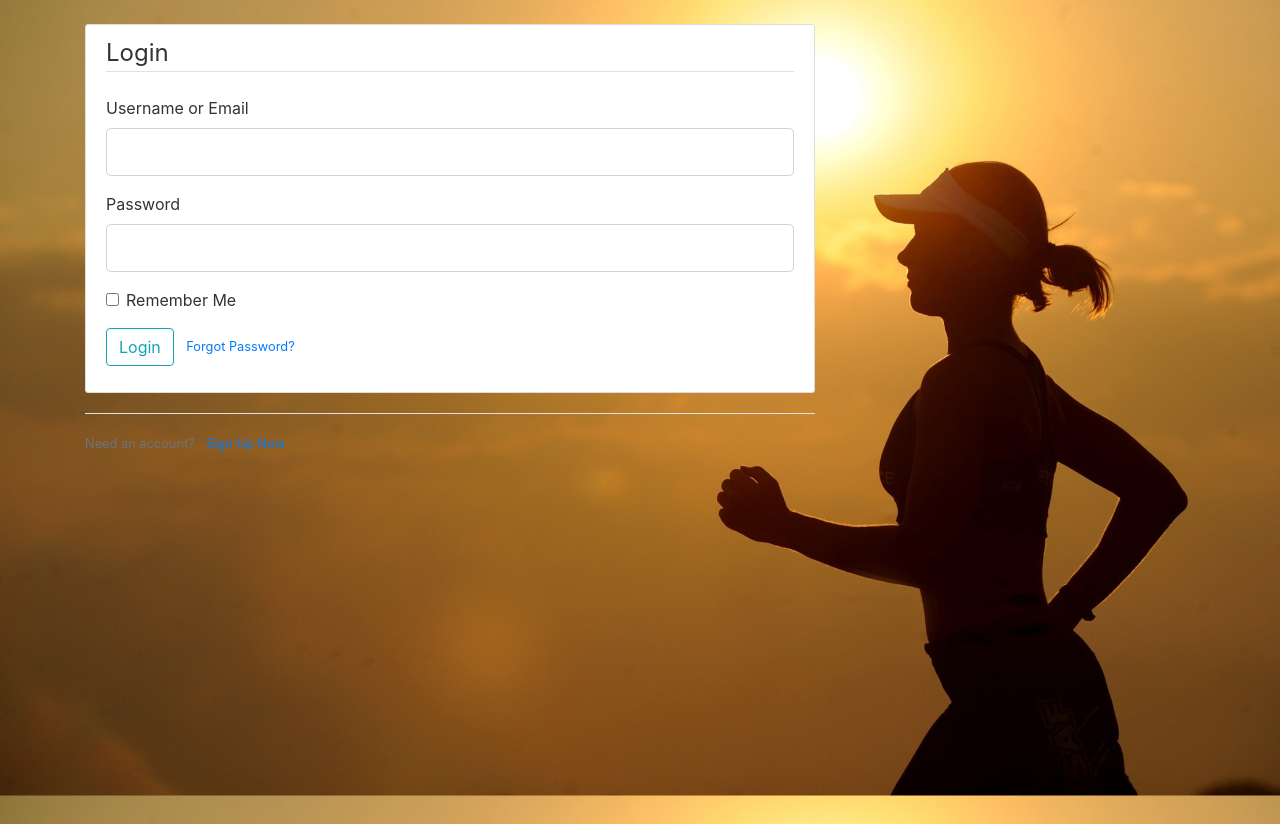
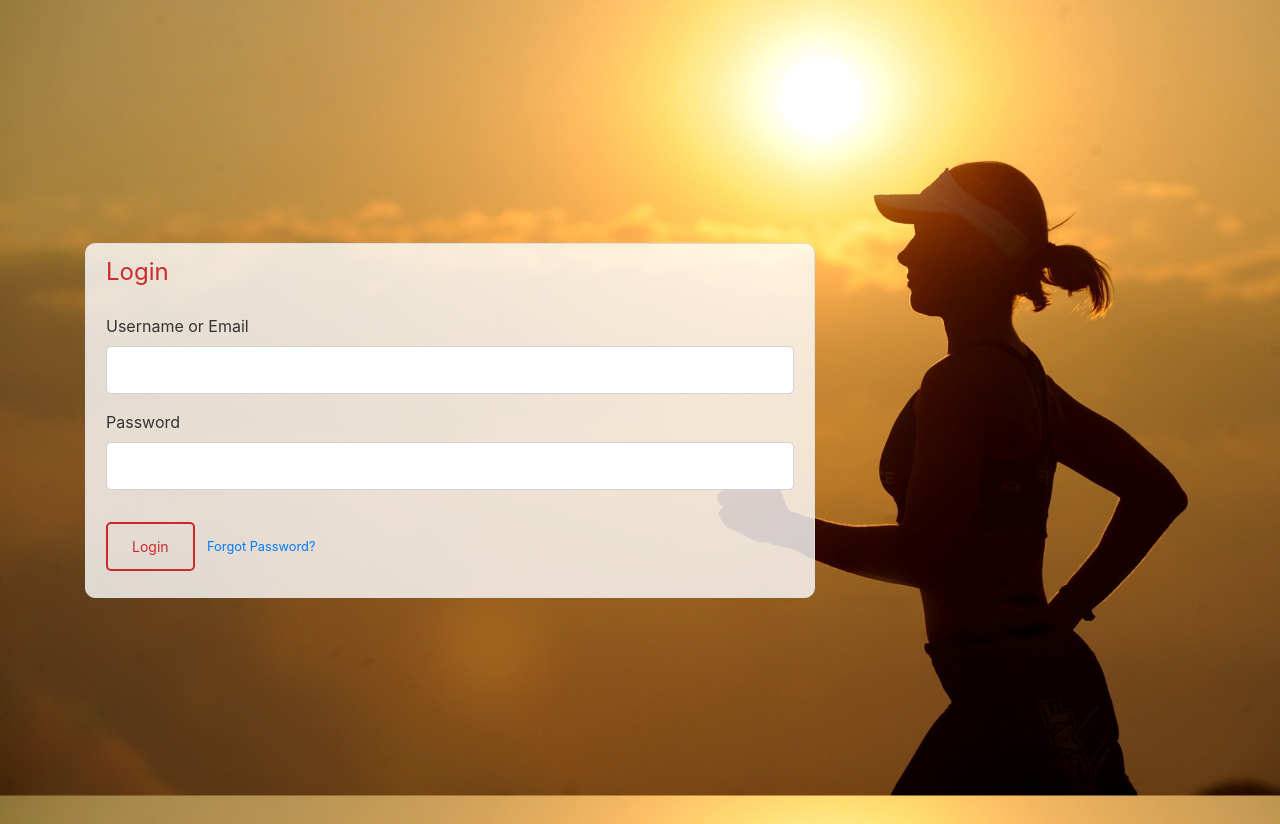
Before and after one commit to Code-Institute-Submissions/flask-training-calendar, a Flask app: page /login in a window 1280 px wide. Shown: the part 56-880 px from the top of the page. Run offline with Flask 2, Linux system fonts and the light colour scheme; some libraries are stand-ins or nearby versions.

Commit message:
Further styling

```diff
--- a/flasktrainingcalendar/static/main.css
+++ b/flasktrainingcalendar/static/main.css
@@ -63,7 +63,7 @@ h2{
 }
 
 .run-description-date{
-  color: red;
+  color: #ca2a2a;
 }
 
 .single-info{
@@ -75,7 +75,7 @@ h2{
 }
 
 .page-center{
-  margin-top: 40%;
+  margin-top: 30%;
 }
 
 .single-info-header{
@@ -128,12 +128,16 @@ article.calendar-cell:hover {
   height: 125px;
   width: 125px;
   margin-right: 20px;
-  margin-bottom: 16px;
 }
 
 .account-heading {
   font-size: 2.5rem;
 }
+
+.account-heading:hover {
+  color: #767676;
+}
+
 
 .navbar-dark .navbar-brand {
     color: #fff;
@@ -154,3 +158,76 @@ article.calendar-cell:hover {
 .inline{
   display: inline;
 }
+
+.btn {
+    border: 2px solid black;
+    background-color: inherit;
+    color: black;
+    padding: 12px 24px;
+    font-size: 14px;
+    cursor: pointer;
+    border-radius: 5px;
+}
+
+.info {
+    border-color: #ca2a2a;
+    color: #ca2a2a;
+}
+
+.info:hover {
+    background: #ca2a2a;
+    color: white;
+}
+
+.update {
+    border-color: #5299f1;
+    color: #5299f1;
+}
+
+.update:hover {
+    background: #5299f1;
+    color: white;
+}
+
+.complete {
+    border-color: #10af2b;
+    color: #10af2b;
+}
+
+.complete:hover {
+    background: #10af2b;
+    color: white;
+}
+
+.btn-small {
+    background-color: inherit;
+    color: black;
+    padding: 8px 16px;
+    font-size: 10px;
+    cursor: pointer;
+    border-radius: 5px;
+}
+
+.light {
+    border: 1px solid rgba(255,255,255,0.8);
+    background: rgba(255,255,255,0.8);
+}
+
+.light:hover {
+    background: rgba(255,255,255,0.7);
+    text-decoration: none;
+}
+
+.outline-light {
+    border: 1px solid rgba(255,255,255,0.8);
+    color: rgba(255,255,255,0.8);
+}
+
+.outline-light:hover {
+    background: rgba(255,255,255,0.8);
+    text-decoration: none;
+}
+
+.no-underline:hover{
+  text-decoration: none;
+}
--- a/flasktrainingcalendar/templates/completed_workouts.html
+++ b/flasktrainingcalendar/templates/completed_workouts.html
@@ -4,9 +4,9 @@
     {% for page_num in workouts.iter_pages(left_edge=1, right_edge=1, left_current=1, right_current=2) %}
         {% if page_num %}
             {% if workouts.page == page_num %}
-                <a class="btn btn-light mb-4" href="{{ url_for('get_completed_workouts', page=page_num) }}">{{ page_num }}</a>
+                <a class="btn-small light mb-4" href="{{ url_for('get_completed_workouts', page=page_num) }}">{{ page_num }}</a>
             {% else %}
-                <a class="btn btn-outline-light mb-4" href="{{ url_for('get_completed_workouts', page=page_num) }}">{{ page_num }}</a>
+                <a class="btn-small outline-light mb-4" href="{{ url_for('get_completed_workouts', page=page_num) }}">{{ page_num }}</a>
             {% endif %}
         {% else %}
             ...
--- a/flasktrainingcalendar/templates/home.html
+++ b/flasktrainingcalendar/templates/home.html
@@ -2,7 +2,7 @@
 {% block content %}
     {% if current_user.is_authenticated %}
         {% if workouts %}
-            <article class="media single-info">
+            <article class="media single-info page-center">
                 <div class="media-body">
                     <div class="single-info-header">
                         <h1>Todays workouts:</h1>
@@ -35,12 +35,12 @@
                 <div class="row">
                     <div class="col-md-6">
                         <div class="run-description">
-                            <a href="{{url_for('login')}}"><h2>Login to your account here</h2></a>
+                            <a href="{{url_for('login')}}" class="btn info">Login</a>
                         </div>
                     </div>
                     <div class="col-md-6">
                         <div class="run-description">
-                            <a href="{{url_for('register')}}"><h2>No account? Sign up here</h2></a>
+                            <a href="{{url_for('register')}}" class="btn update">Sign up</a>
                         </div>
                     </div>
                 </div>
--- a/flasktrainingcalendar/templates/login.html
+++ b/flasktrainingcalendar/templates/login.html
@@ -1,10 +1,10 @@
 {% extends "layout.html" %}
 {% block content %}
-    <div class="content-section">
+    <div class="single-info page-center">
         <form method="POST" action="">
             {{form.hidden_tag()}}
             <fieldset class="form-group">
-                <legend class="border-bottom mb-4">Login</legend>
+                <legend class="run-description-date mb-4">Login</legend>
                 <div class="form-group">
                     {{ form.username_or_email.label(class='form-control-label') }}
                     {% if form.username_or_email.errors %}
@@ -31,22 +31,13 @@
                         {{ form.password(class='form-control form-control-lg') }}
                     {% endif %}
                 </div>
-                <div class="form-check">
-                    {{ form.remember(class="form-check-input")}}
-                    {{ form.remember.label(class="form-check-label")}}
-                </div>
             </fieldset>
             <div class="form-group">
-                {{ form.submit(class='btn btn-outline-info') }}
+                {{ form.submit(class='btn info') }}
                 <small class="text-muted ml-2">
                     <a href="{{ url_for('reset_request') }}">Forgot Password?</a>
                 </small>
             </div>
         </form>
     </div>
-    <div class="border-top pt-3">
-        <small class="text-muted">
-            Need an account? <a class="ml-2" href="{{url_for('register')}}">Sign Up Now</a>
-        </small>
-    </div>
 {% endblock content %}
--- a/flasktrainingcalendar/templates/new_workout.html
+++ b/flasktrainingcalendar/templates/new_workout.html
@@ -1,10 +1,10 @@
 {% extends "layout.html" %}
 {% block content %}
-    <div class="content-section">
+    <div class="single-info">
         <form method="POST" action="">
             {{form.hidden_tag()}}
             <fieldset class="form-group">
-                <legend class="border-bottom mb-4">{{ legend }}</legend>
+                <legend class="run-description-date mb-4">{{ legend }}</legend>
 
 
 
@@ -88,7 +88,7 @@
                 </div>
             </fieldset>
             <div class="form-group">
-                {{ form.submit(class='btn btn-outline-info') }}
+                {{ form.submit(class='btn info') }}
             </div>
         </form>
     </div>
--- a/flasktrainingcalendar/templates/user.html
+++ b/flasktrainingcalendar/templates/user.html
@@ -1,6 +1,6 @@
 {% extends "layout.html" %}
 {% block content %}
-    <div class="content-section">
+    <div class="single-info">
         <div class="media">
             <img class="rounded-circle account-img" src="{{url_for('static', filename='profile_pics/' + user.image_file)}}">
             <div class="media-body">
@@ -19,9 +19,9 @@
         {% for page_num in workouts.iter_pages(left_edge=1, right_edge=1, left_current=1, right_current=2) %}
             {% if page_num %}
                 {% if workouts.page == page_num %}
-                    <a class="btn btn-light mb-4" href="{{ url_for('view_user', username=user.username, page=page_num) }}">{{ page_num }}</a>
+                    <a class="btn-small light mb-4" href="{{ url_for('view_user', username=user.username, page=page_num) }}">{{ page_num }}</a>
                 {% else %}
-                    <a class="btn btn-outline-light mb-4" href="{{ url_for('view_user', username=user.username, page=page_num) }}">{{ page_num }}</a>
+                    <a class="btn-small outline-light mb-4" href="{{ url_for('view_user', username=user.username, page=page_num) }}">{{ page_num }}</a>
                 {% endif %}
             {% else %}
                 ...
--- a/flasktrainingcalendar/templates/user_completed.html
+++ b/flasktrainingcalendar/templates/user_completed.html
@@ -1,6 +1,6 @@
 {% extends "layout.html" %}
 {% block content %}
-    <div class="content-section">
+    <div class="single-info">
         <div class="media">
             <img class="rounded-circle account-img" src="{{url_for('static', filename='profile_pics/' + user.image_file)}}">
             <div class="media-body">
@@ -18,9 +18,9 @@
     {% for page_num in workouts.iter_pages(left_edge=1, right_edge=1, left_current=1, right_current=2) %}
         {% if page_num %}
             {% if workouts.page == page_num %}
-                <a class="btn btn-light mb-4" href="{{ url_for('view_user', username=user.username, page=page_num) }}">{{ page_num }}</a>
+                <a class="btn-small light mb-4" href="{{ url_for('view_user_completed', username=user.username, page=page_num) }}">{{ page_num }}</a>
             {% else %}
-                <a class="btn btn-outline-light mb-4" href="{{ url_for('view_user', username=user.username, page=page_num) }}">{{ page_num }}</a>
+                <a class="btn-small outline-light mb-4" href="{{ url_for('view_user_completed', username=user.username, page=page_num) }}">{{ page_num }}</a>
             {% endif %}
         {% else %}
             ...
--- a/flasktrainingcalendar/templates/workouts.html
+++ b/flasktrainingcalendar/templates/workouts.html
@@ -4,9 +4,9 @@
     {% for page_num in workouts.iter_pages(left_edge=1, right_edge=1, left_current=1, right_current=2) %}
         {% if page_num %}
             {% if workouts.page == page_num %}
-                <a class="btn btn-light mb-4" href="{{ url_for('get_workouts', page=page_num) }}">{{ page_num }}</a>
+                <a class="btn-small light mb-4" href="{{ url_for('get_workouts', page=page_num) }}">{{ page_num }}</a>
             {% else %}
-                <a class="btn btn-outline-light mb-4" href="{{ url_for('get_workouts', page=page_num) }}">{{ page_num }}</a>
+                <a class="btn-small outline-light mb-4" href="{{ url_for('get_workouts', page=page_num) }}">{{ page_num }}</a>
             {% endif %}
         {% else %}
             ...
--- a/flasktrainingcalendar/templates/workouts_display.html
+++ b/flasktrainingcalendar/templates/workouts_display.html
@@ -5,7 +5,7 @@
                 <article class="media calendar-cell">
                     <div class="media-body">
                         <div class="calendar-date">
-                            <p>{{workout.target_date.strftime('%b %m %Y')}}</p>
+                            <p>{{workout.target_date.strftime('%b %d %Y')}}</p>
                         </div>
                         <div class="run-description">
                             <h2>{{workout.workout_distance}}{{workout.distance_unit}} {{workout.workout_type}}</h2>
```
Also changed, not shown: flasktrainingcalendar/templates/account.html (+5 -5 lines), flasktrainingcalendar/templates/following.html (+5 -3 lines), flasktrainingcalendar/templates/register.html (+3 -8 lines), flasktrainingcalendar/templates/workout.html (+5 -5 lines).
